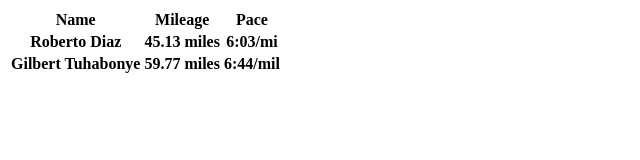
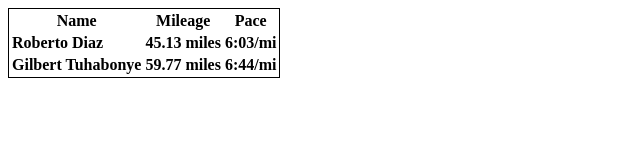
Before and after one commit to realslimjd/dash_pod, a plain HTML site: page team_home.html in a window 1280 px wide. Shown: the whole page, without its empty margins (0-640 px from the left). Drawn offline with Linux system fonts and the light colour scheme.

Commit message:
let's get this table looking nice

```diff
--- a/homepage.css
+++ b/homepage.css
@@ -1,8 +1,13 @@
 table {
     text-align: center;
-    border: 1% solid black;
+    border: 1px solid black;
+    border-style: rounded;
 }
 
-table_name {
+.table_name {
     text-align: left;
 }
+
+.table_header {
+    text-align: center;
+}
--- a/team_home.html
+++ b/team_home.html
@@ -8,9 +8,9 @@
 <body>
     <table>
         <tr>
-            <th class="table_name">Name</th>
-            <th class="table_mileage">Mileage</th>
-            <th class="table_pace">Pace</th>
+            <th class="table_name table_header">Name</th>
+            <th class="table_mileage table_header">Mileage</th>
+            <th class="table_pacei table_header">Pace</th>
         </tr>
         <tr>
             <th class="table_name">Roberto Diaz</th>
@@ -20,7 +20,7 @@
         <tr>
             <th class="table_name">Gilbert Tuhabonye</th>
             <th class="table_mileage">59.77 miles</th>
-            <th class="table_pace">6:44/mil</th>
+            <th class="table_pace">6:44/mi</th>
         </tr>
     </table>
 </body>
```
